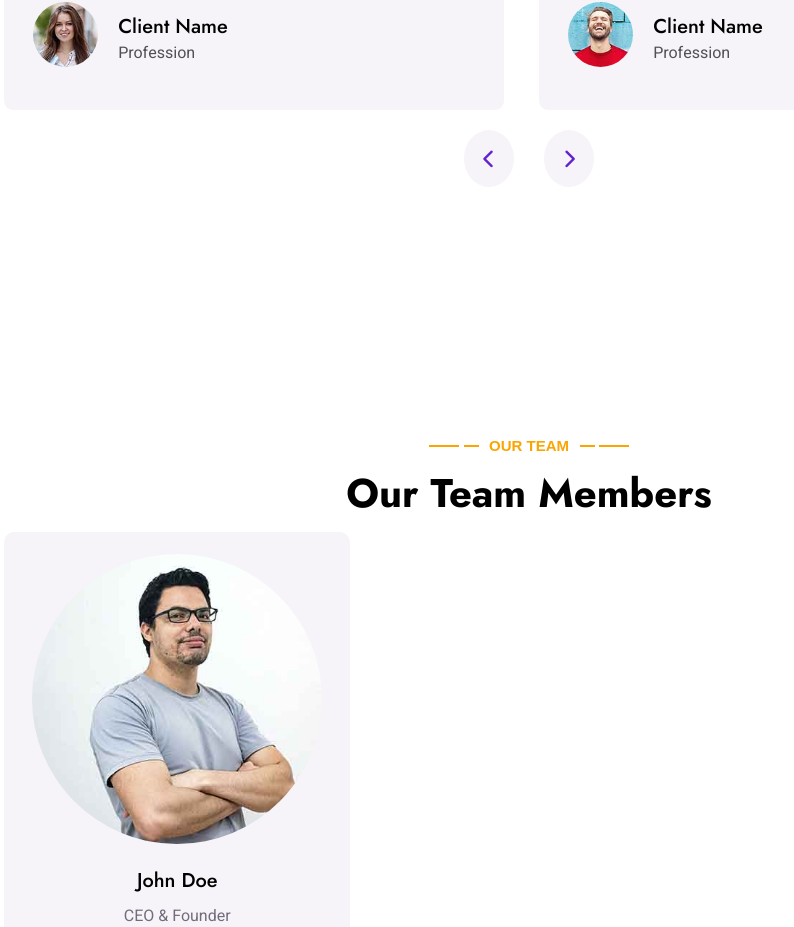
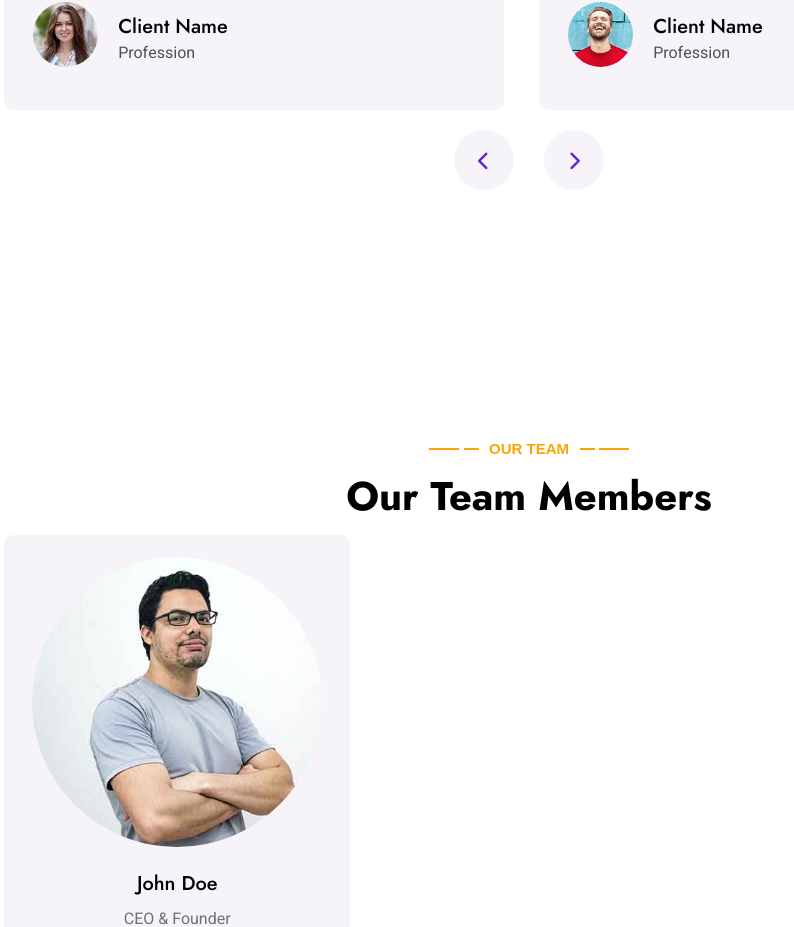
Before and after one commit to rakib00-dev/digital-agency-web, a plain HTML site: page index.html in a window 1280 px wide. Shown: the part 5818-6745 px from the top of the page, without its empty margins (111-905 px from the left). Drawn offline with Linux system fonts and the light colour scheme.

Commit message:
updated the testimonial section button

```diff
--- a/css/style.css
+++ b/css/style.css
@@ -1045,11 +1045,16 @@ section#testimonial {
 }
 
 #testimonial-nav span i {
+  display: flex;
+  justify-content: center;
   font-size: 19px;
   color: #6222cc;
   background-color: #f6f4f9;
   padding: 19px;
   border-radius: 50%;
+  height: 60px;
+  width: 60px;
+  align-items: center;
 }
 
 /* testimonial section < */
```
